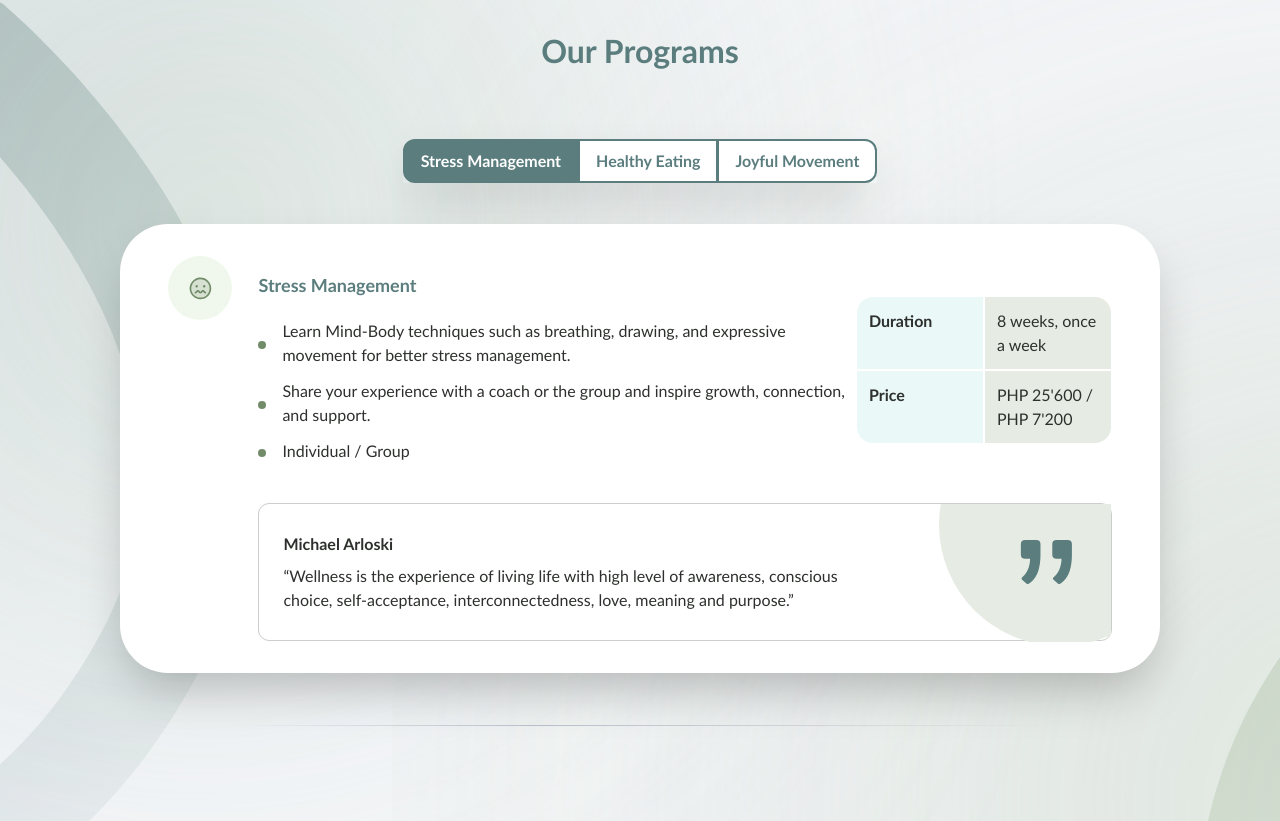
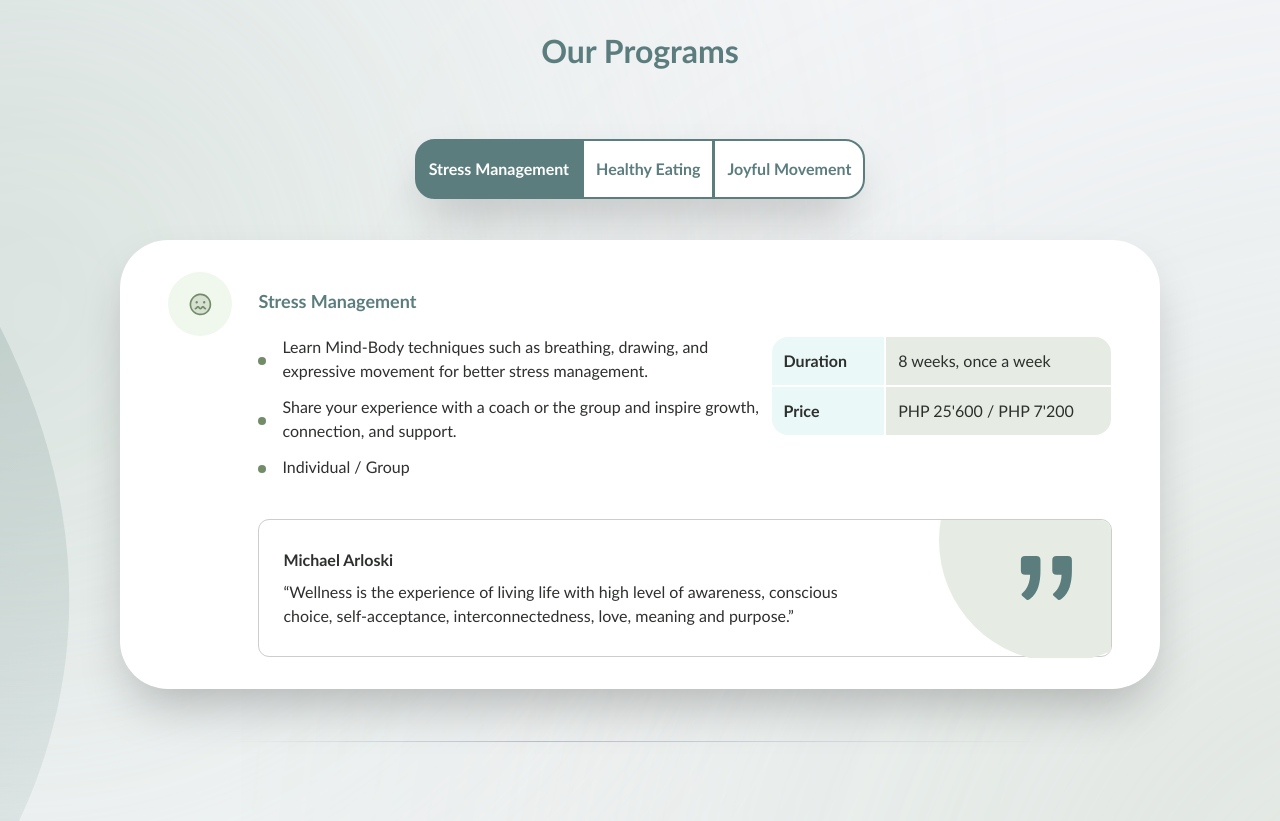
Before and after one commit to cjysmb/profile-web-app, a React (Vite) app: page / in a window 1280 px wide. Shown: the part 779-1600 px from the top of the page. Built offline with nearby package versions, Linux system fonts and the light colour scheme.

Commit message:
FIX!: Update background
FIX: Header and tab button style

FIX: Update border radius for quote

FIX!: Update button div radius

FIX!: updated header vision format

FIX!: Update send button

```diff
--- a/src/components/about_us/about.tsx
+++ b/src/components/about_us/about.tsx
@@ -15,15 +15,18 @@ export const About = () => {
     const buttonAboutList = [
         {
             buttonText: "Coaching",
-            buttonShape: "rounded-l-xl"
+            buttonShape: "rounded-l-[20px]",
+            padding: "px-[8px] py-[6.5px] md:px-[19px] md:py-[16px]"
         },
         {
             buttonText: "Logo",
             buttonShape: "",
+            padding: "px-[12px] py-[6.5px] md:px-[41.5px] md:py-[16px]"
         },
         {
             buttonText: "Teamwork",
-            buttonShape: "rounded-r-xl"
+            buttonShape: "rounded-r-[20px]",
+            padding: "px-[12px] py-[6.5px] md:px-[14.5px] md:py-[16px]"
         }
     ];
 
@@ -40,9 +43,9 @@ export const About = () => {
         ">
             <HorizontalLine />
             <CommonHeader title={AboutUs.title} />
-            <div className="flex shadow-2xl mt-[26px] md:mt-[32px]">
+            <div className="flex shadow-2xl mt-[26px] md:mt-[32px] rounded-[20px]">
                 {buttonAboutList.map((item, index) => (
-                    <button key={index} className={buttonClass(activeButton, index + 1, item.buttonShape)} onClick={() => handleButtonClick(index + 1)}>
+                    <button key={index} className={buttonClass(activeButton, index + 1, item.buttonShape, item.padding)} onClick={() => handleButtonClick(index + 1)}>
                         {item.buttonText}
                     </button>
                 ))}
--- a/src/components/contactUs.tsx
+++ b/src/components/contactUs.tsx
@@ -99,7 +99,7 @@ export const ContactUs = () => {
                     ></textarea>
                 </div>
                 <div className="p-[14px] text-right">
-                    <button className="p-[12px] w-[120px] bg-[#5B7D7E] text-white font-bold rounded-[8px]" onClick={handleSubmit}>
+                    <button className="p-[12px] w-full md:w-[120px] bg-[#5B7D7E] text-white font-bold rounded-[8px]" onClick={handleSubmit}>
                         Send
                     </button>
                 </div>
--- a/src/components/header.tsx
+++ b/src/components/header.tsx
@@ -27,9 +27,11 @@ export const Header = () => {
         <section className="
             snap-start
             flex flex-col
-            text-black h-[80%]
+            text-black
             bg-white
             md:flex-row
+            lg:h-full
+            2xl:h-[80vh]
             ">
             {/* Left Section */}
             <div className="w-full flex flex-col items-start relative
@@ -71,7 +73,7 @@ export const Header = () => {
                         </div>
                     ) : (
                         // vision content
-                        <div>
+                        <div className="w-[90%] md:w-[70%] xl:w-[90%]">
                             <CommonHeader title={Vision.title} />
                             <p className={textClass}>{Vision.description}</p>
                         </div>
@@ -83,7 +85,7 @@ export const Header = () => {
             </div>
             <div className="hidden xl:block w-1/2
             ">
-                <img src={PcHeader} alt="Model" className="object-cover w-full"/>
+                <img src={PcHeader} alt="Model" className="object-cover w-full h-full"/>
             </div>
         </section>
     );
--- a/src/components/our_programs/programs.tsx
+++ b/src/components/our_programs/programs.tsx
@@ -4,13 +4,14 @@ import { defaultTextClass } from "../../styles/common";
 import Quote from "../../assets/icons/programs/quote.svg";
 import { CommonHeader } from "../../layout/common";
 
-export const buttonClass = (activeButton:number, buttonNumber: number, buttonShape: string) => {
-    return `px-4 py-2 font-bold border-[#5B7D7E]
+export const buttonClass = (activeButton:number, buttonNumber: number, buttonShape: string, padding: string) => {
+    return `font-bold border-[#5B7D7E]
         text-[16px]
         2xl:text-[20px]
         ${!buttonShape ? "border-x border-y-2" : "border-2"}
         ${activeButton === buttonNumber ? "bg-[#5B7D7E] text-white" : "bg-white text-[#5B7D7E]"}
         ${buttonShape}
+        ${padding}
     `;
 };
 
@@ -25,15 +26,18 @@ export const Programs = () => {
     const buttonProgramList = [
         {
             buttonText: "Stress Management",
-            buttonShape: "rounded-l-xl"
+            buttonShape: "rounded-l-[20px]",
+            padding: "px-[8px] py-[12px] md:px-[12px] md:py-[16px]"
         },
         {
             buttonText: "Healthy Eating",
             buttonShape: "",
+            padding: "p-[12px] md:px-[12px] md:py-[16px]"
         },
         {
             buttonText: "Joyful Movement",
-            buttonShape: "rounded-r-xl"
+            buttonShape: "rounded-r-[20px]",
+            padding: "p-[12px] md:px-[12px] md:py-[16px]"
         }
     ];
 
@@ -67,9 +71,9 @@ export const Programs = () => {
         xl:px-[120px]
         2xl:pb-40">
             <CommonHeader title={OurPrograms.title} />
-            <div className="flex shadow-2xl mt-[20px] lg:mt-[32px]">
+            <div className="flex shadow-2xl mt-[20px] lg:mt-[32px] rounded-[20px]">
                 {buttonProgramList.map((item, index) => (
-                    <button key={index} className={buttonClass(activeButton, index + 1, item.buttonShape)} onClick={() => handleButtonClick(index + 1)}>
+                    <button key={index} className={buttonClass(activeButton, index + 1, item.buttonShape, item.padding)} onClick={() => handleButtonClick(index + 1)}>
                         {item.buttonText}
                     </button>
                 ))}
@@ -96,8 +100,8 @@ export const Programs = () => {
                                     lg:flex-row lg:items-center">
                                         <div className="mt-4
                                         w-full
-                                        lg:w-[60%]
-                                        xl:w-[70%]">
+                                        xl:w-[60%]
+                                        2xl:w-[70%]">
                                             <div className="text-center lg:text-left">
                                                 <span className={programHeaderText}>
                                                     {program.title}
@@ -118,14 +122,14 @@ export const Programs = () => {
                                         w-full
                                         mt-[16px]
                                         md:mt-[20px]
-                                        lg:w-[40%]
-                                        xl:w-[30%]">
+                                        xl:w-[40%]
+                                        2xl:w-[30%]">
                                             {program.details.map((detail, i) => (
                                                 <div className="flex flex-row w-full" key={`program-detail-${i}`}>
-                                                    <div className={`${programDetailText} ${i === 0 ? "rounded-tl-[16px]" : "rounded-bl-[16px]"} m-[1px]`}>
+                                                    <div className={`${programDetailText} ${i === 0 ? "rounded-tl-[16px]" : "rounded-bl-[16px]"} m-[1px] w-1/3`}>
                                                         {detail.name}
                                                     </div>
-                                                    <div className={`${programValueText} ${i === 0 ? "rounded-tr-[16px]" : "rounded-br-[16px]"} m-[1px]`}>
+                                                    <div className={`${programValueText} ${i === 0 ? "rounded-tr-[16px]" : "rounded-br-[16px]"} m-[1px] w-2/3`}>
                                                         {typeof detail.value === "number" && typeof detail.value2 === "number" ? currencyFormat(detail.value) + " / " + currencyFormat(detail.value2): detail.value}
                                                     </div>
                                                 </div>
@@ -139,8 +143,8 @@ export const Programs = () => {
                                         <div className={`${defaultTextClass} w-full md:w-[70%] mt-2`}>
                                             {program.testimonial.statement}
                                         </div>
-                                        <div className="block absolute right-0 top-0 w-[57px] md:w-auto rounded-tr-[48px]">
-                                            <img src={Quote} alt="quotation" />
+                                        <div className="block absolute right-0 top-0 w-[57px] md:w-auto">
+                                            <img src={Quote} alt="quotation" className="rounded-tr-[11px]" />
                                         </div>
                                     </div>
                                 </div>
--- a/src/views/Home.tsx
+++ b/src/views/Home.tsx
@@ -22,7 +22,7 @@ export const Home = () => {
             <SpeedInsights />
             <Header />
             {/* WIP: mobile backround */}
-            <div className={`bg-[url('/mobileBackground.png')] md:bg-[url('/background.svg')]`}>
+            <div className={`bg-[url('/mobileBackground.png')] md:bg-[url('/background.svg')] bg-cover bg-no-repeat bg-center`}>
                 <OurProgram />
                 <AboutUs />
                 <ContactUs />
```
